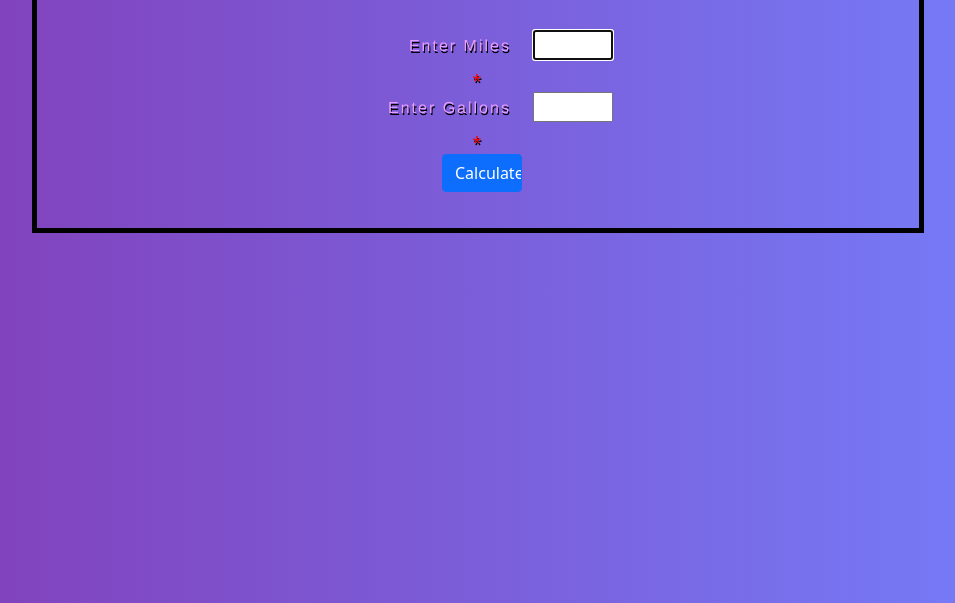
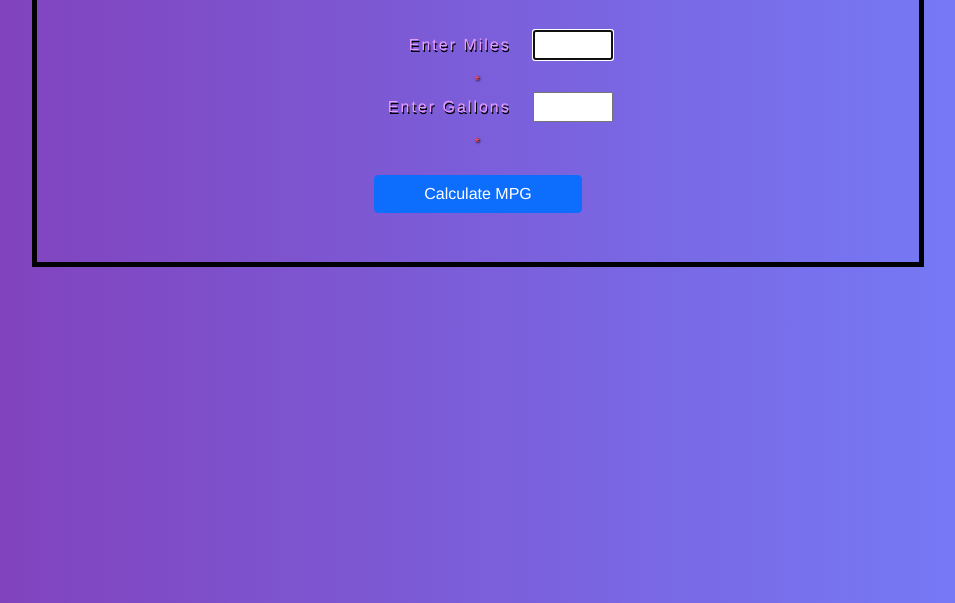
Before and after one commit to webDevAndres/practice-projects, a plain HTML site: page index.html in a window 1280 px wide. Shown: the part 197-800 px from the top of the page, without its empty margins (162-1117 px from the left). Drawn offline with nearby package versions, Linux system fonts and the light colour scheme.

Commit message:
adjusted button size, color red on span element

```diff
--- a/styles.css
+++ b/styles.css
@@ -1,4 +1,5 @@
 body {
+    font-family: "Franklin Gothic Medium", "Arial Narrow", Arial, sans-serif;
     background: rgb(131, 58, 180);
     background: linear-gradient( 90deg, rgba(131, 58, 180, 1) 0%, rgba(116, 130, 255, 1) 100%, rgba(252, 176, 69, 1) 100% );
 }
@@ -10,7 +11,7 @@ main {
     text-align: center;
     border: 5px black solid;
     color: rgb(232, 158, 255);
-    text-shadow: 1px 2px 0px rgb(0, 0, 0);
+    text-shadow: 1px 2px 0px #000000;
     letter-spacing: 2px;
 }
 
@@ -20,7 +21,6 @@ h1 {
 }
 
 label {
-    font-family: "Franklin Gothic Medium", "Arial Narrow", Arial, sans-serif;
     text-align: right;
     width: 11em;
 }
@@ -34,11 +34,13 @@ input {
 }
 
 span {
-    color: red;
+    font-size: 14px;
+    color: #ff4a4a;
+    text-shadow: 1px 1px 2px #000000;
 
 }
 
-button {
+.btn {
     margin: 2.5%;
     width: 13em;
 }
```
